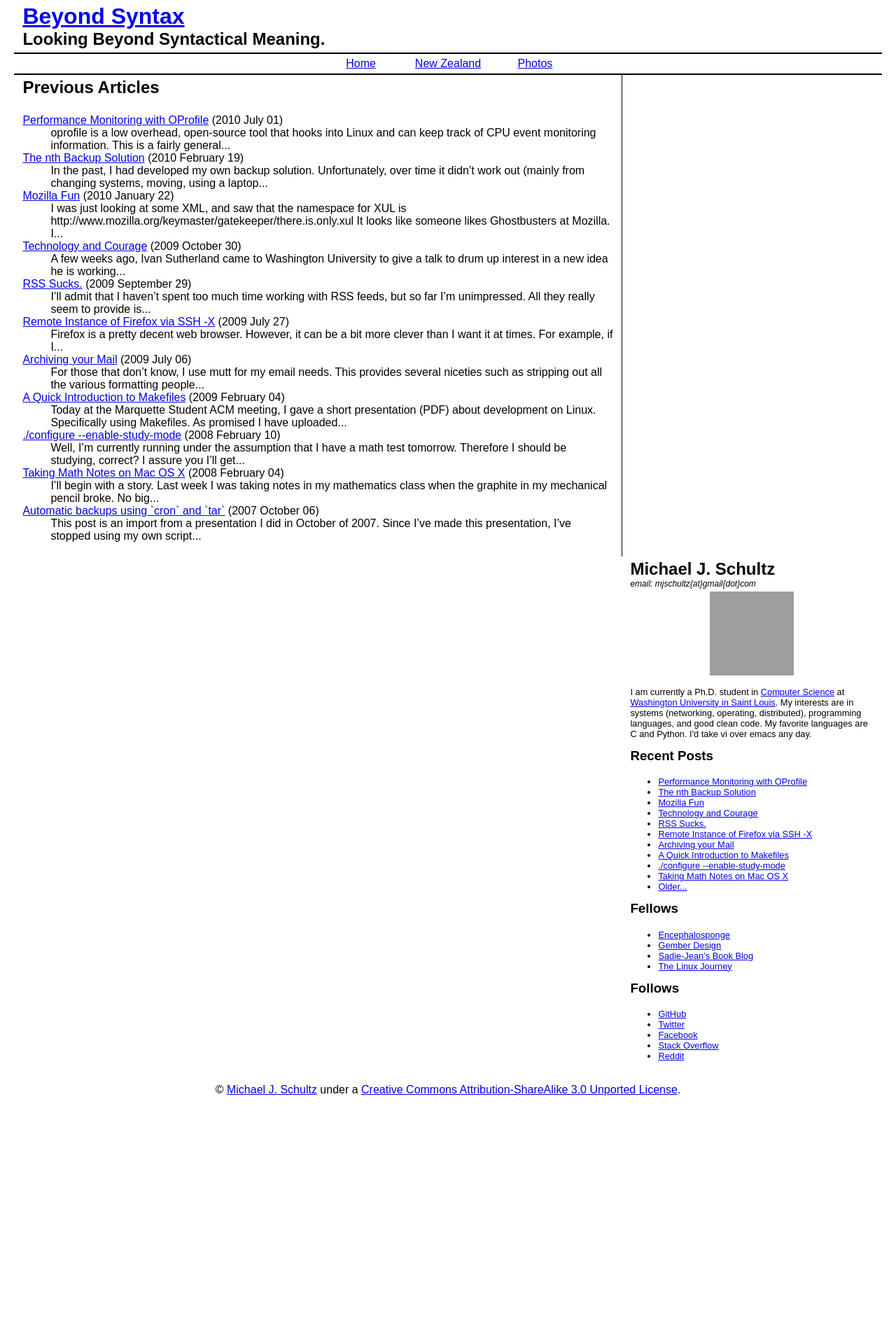
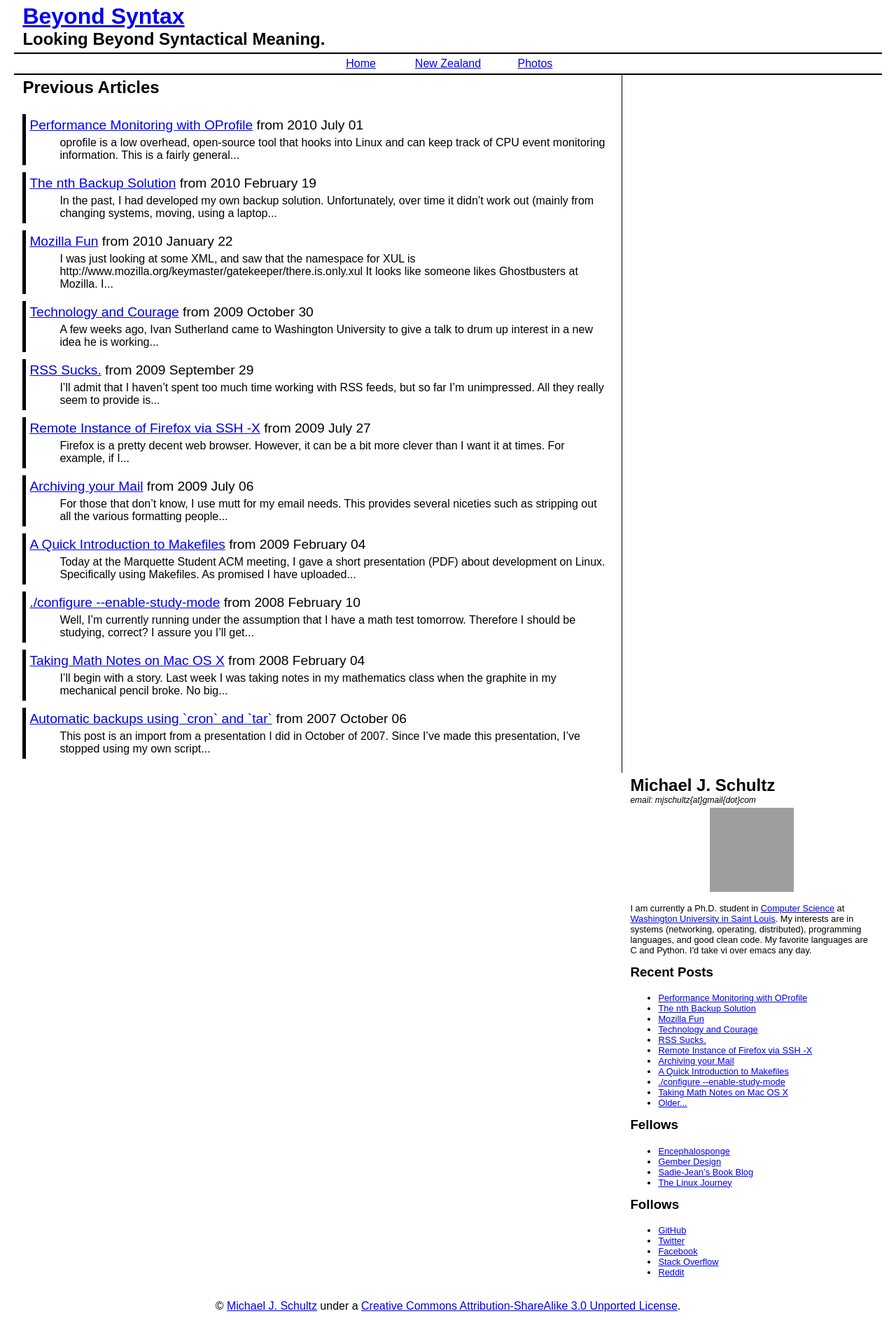
Before and after one commit to mjschultz/mjschultz.github.com, a Jekyll site: the page built from archive.html, in a window 1280 px wide. Shown: the whole page at 70% size. Built offline with Jekyll 4.4.1, drawn with Linux system fonts in a browser that asks for light colours; Markdown is read by kramdown in place of the engine named in the settings; before the commit the page ends 1581 px from its top, so only the background shows below that; grey boxes are pictures that could not be loaded.

Commit message:
- added byline - fixed link - some more css styling

```diff
--- a/_config.yml
+++ b/_config.yml
@@ -1,4 +1,5 @@
 title: "Beyond Syntax"
+author: "Michael J. Schultz"
 permalink: /:year/:month/:title/
 markdown: rdiscount
 pygments: true
--- a/_layouts/post.html
+++ b/_layouts/post.html
@@ -3,7 +3,7 @@
 ---
 <div id="post">
 	<h2><a href="{{ page.url }}">{{ page.title }}</a></h2>
-	<!-- <div class="byline">By {{ page.author }}</div> -->
+	<div class="byline">By {%if latest.author %}{{ latest.author }}{% else %}{{ site.author }}{% endif %}</div>
 	<div class="dateline">Published {{ page.date | date:"%Y-%m-%d" }}</div>
 	<div class="body">
 {{ content }}
--- a/_posts/2010-01-22-mozilla-fun.markdown
+++ b/_posts/2010-01-22-mozilla-fun.markdown
@@ -4,6 +4,6 @@
 ---
 I was just looking at some XML, and saw that the namespace for XUL is
 
-> http://www.mozilla.org/keymaster/gatekeeper/there.is.only.xul
+> [http://www.mozilla.org/keymaster/gatekeeper/there.is.only.xul](http://www.mozilla.org/keymaster/gatekeeper/there.is.only.xul)
 
 It looks like someone likes Ghostbusters at Mozilla. I just found it amusing.
--- a/archive.html
+++ b/archive.html
@@ -4,7 +4,8 @@
 <h2>Previous Articles</h2>
 <dl id="articles">
 	{% for post in site.posts %}
-	<dt><a href="{{ post.url }}">{{ post.title }}</a> ({{ post.date | date:"%Y %B %d" }})</dt>
-		<dd>{{ post.content | strip_html | truncatewords:25 }}</dd>
+
+	<dt class="title {% cycle 'title':'high','low' %}"><a href="{{ post.url }}">{{ post.title }}</a> from {{ post.date | date:"%Y %B %d" }}</dt>
+		<dd class="content {% cycle 'content':'high','low' %}">{{ post.content | strip_html | truncatewords:25 }}</dd>
 	{% endfor %}
 </ul>
--- a/index.html
+++ b/index.html
@@ -4,7 +4,7 @@
 <div id="post">
 	{% assign latest = site.posts.first %}
 	<h2><a href="{{ latest.url }}">{{ latest.title }}</a></h2>
-	<!-- <div class="byline">By {{ latest.author }}</div> -->
+	<div class="byline">By {%if latest.author %}{{ latest.author }}{% else %}{{ site.author }}{% endif %}</div>
 	<div class="dateline">Published {{ latest.date | date:"%Y-%m-%d" }}</div>
 	<div class="body">
 		{{ latest.content }}
--- a/static/basic.css
+++ b/static/basic.css
@@ -65,11 +65,30 @@
 h1{
 	margin:0;
 }
-h2 ,h3{
+h2,h3{
 	margin:0 0 1em;
+}
+#post > h2{
+	margin-bottom:4px;
 }
 pre{
 	overflow:auto;
 	padding:5px;
 	border:1px solid black;
 }
+blockquote{
+	padding:5px 10px;
+	background-color:#eee;
+}
+#articles .title{
+	font-size:120%;
+	padding:5px;
+}
+#articles .content{
+	margin-left:0;
+	padding:0 5px 5px 3em;
+	margin-bottom: 10px;
+}
+#articles .high,#articles .low{
+	border-left:5px solid black;
+}
```
